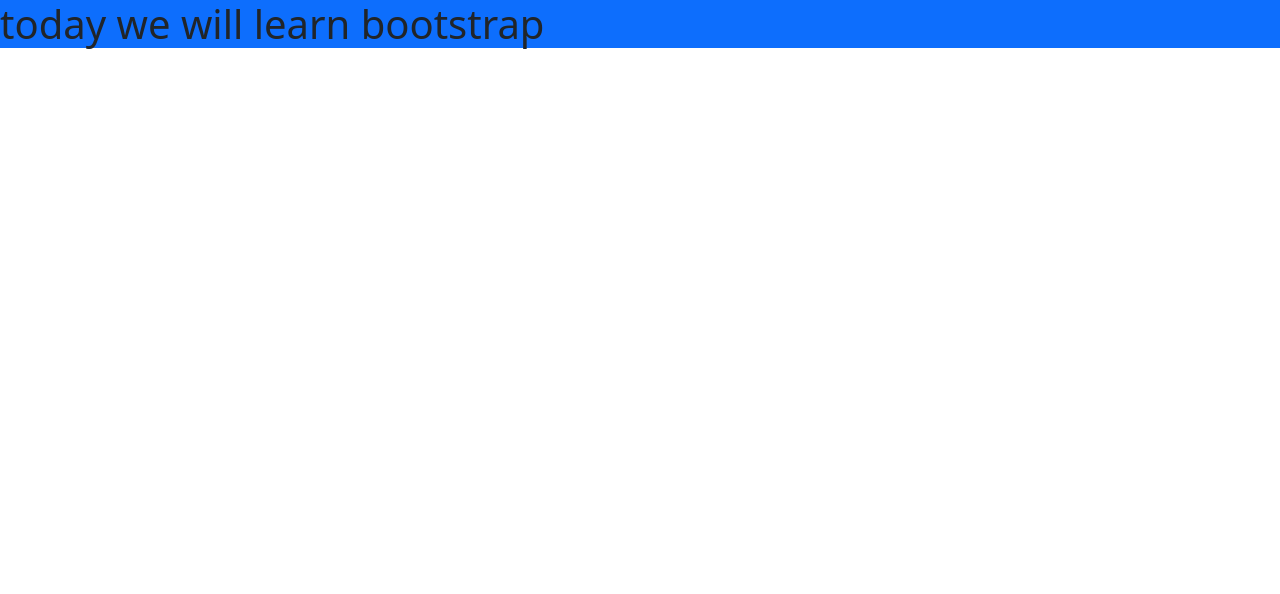
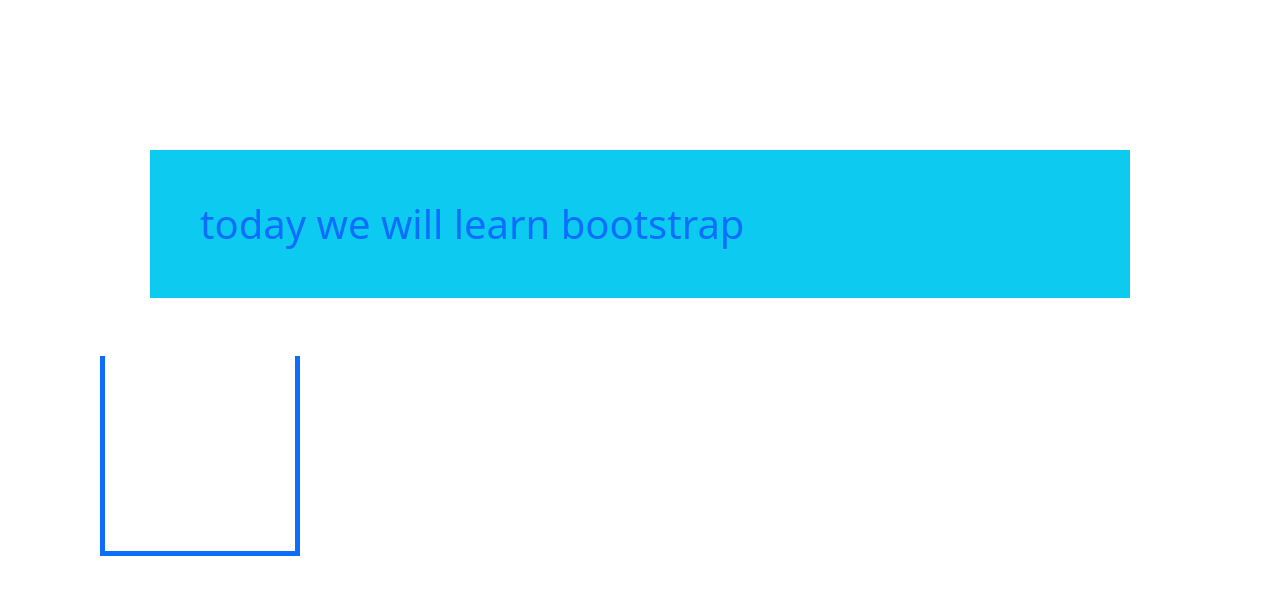
Before and after one commit to Samrat-Debugger/bootstrap-1, a plain HTML site: page index.html in a window 1280 px wide. Drawn offline with nearby package versions, Linux system fonts and the light colour scheme.

Commit message:
added a border

```diff
--- a/index.html
+++ b/index.html
@@ -5,17 +5,21 @@
     <meta charset="UTF-8">
     <meta name="viewport" content="width=device-width, initial-scale=1.0">
     <title>Document</title>
+    <link rel="stylesheet" href="style.css">
     <link href="https://cdn.jsdelivr.net/npm/bootstrap@5.0.2/dist/css/bootstrap.min.css" rel="stylesheet"
         integrity="sha384-EVSTQN3/azprG1Anm3QDgpJLIm9Nao0Yz1ztcQTwFspd3yD65VohhpuuCOmLASjC" crossorigin="anonymous">
 </head>
 
 <body>
     <div>
-        <h1 class="bg-primary">
+        <h1 class="text-primary bg-info">
             today we will learn bootstrap
         </h1>
     </div>
 
+    <div class="box-1  border border-5 border-top-0 border-primary">
+
+    </div>
     <script src="https://cdn.jsdelivr.net/npm/bootstrap@5.0.2/dist/js/bootstrap.bundle.min.js"
         integrity="sha384-MrcW6ZMFYlzcLA8Nl+NtUVF0sA7MsXsP1UyJoMp4YLEuNSfAP+JcXn/tWtIaxVXM"
         crossorigin="anonymous"></script>
--- /dev/null
+++ b/style.css
@@ -0,0 +1,8 @@
+* {
+    padding: 50px;
+}
+
+.box-1 {
+    height: 200px;
+    width: 200px;
+}
```
